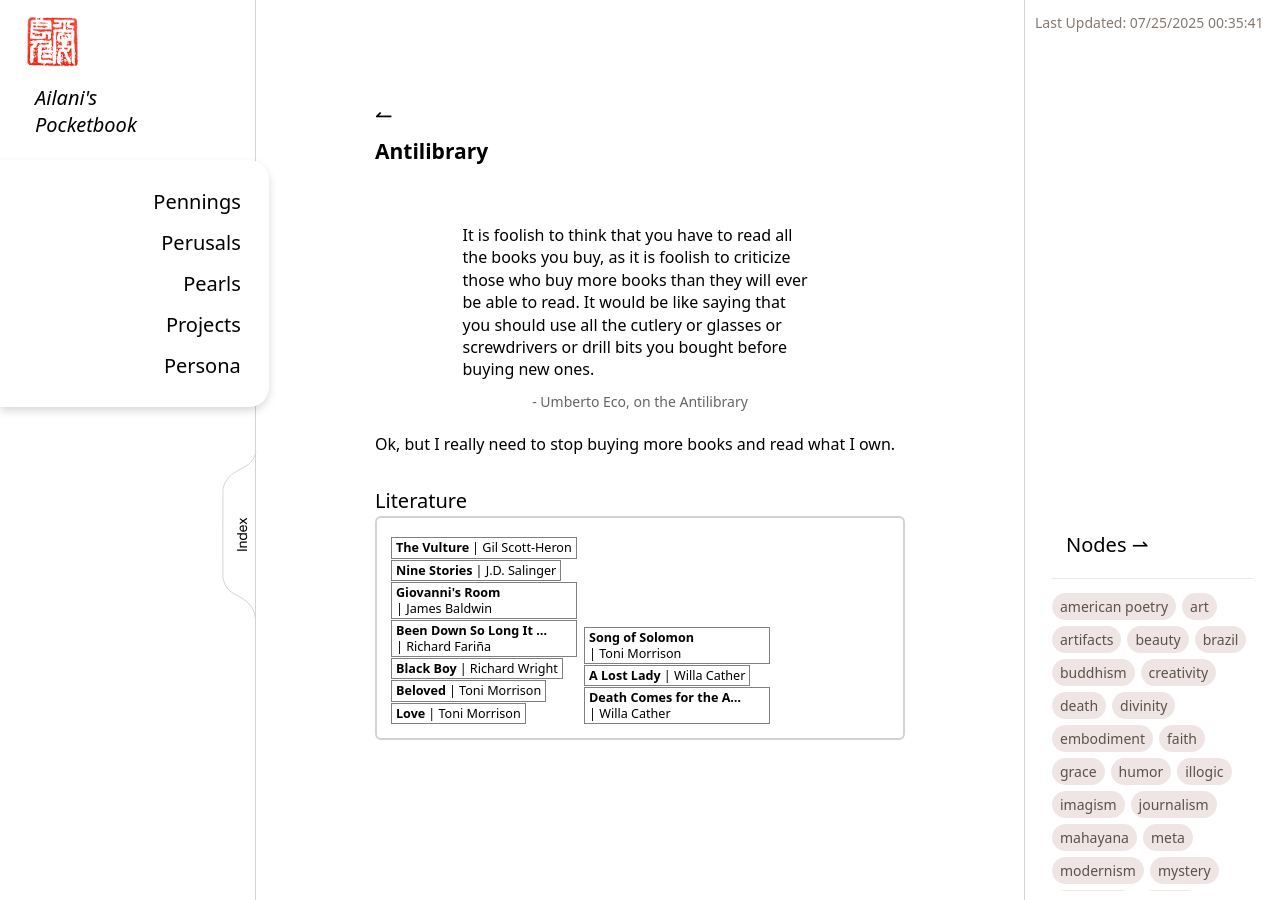
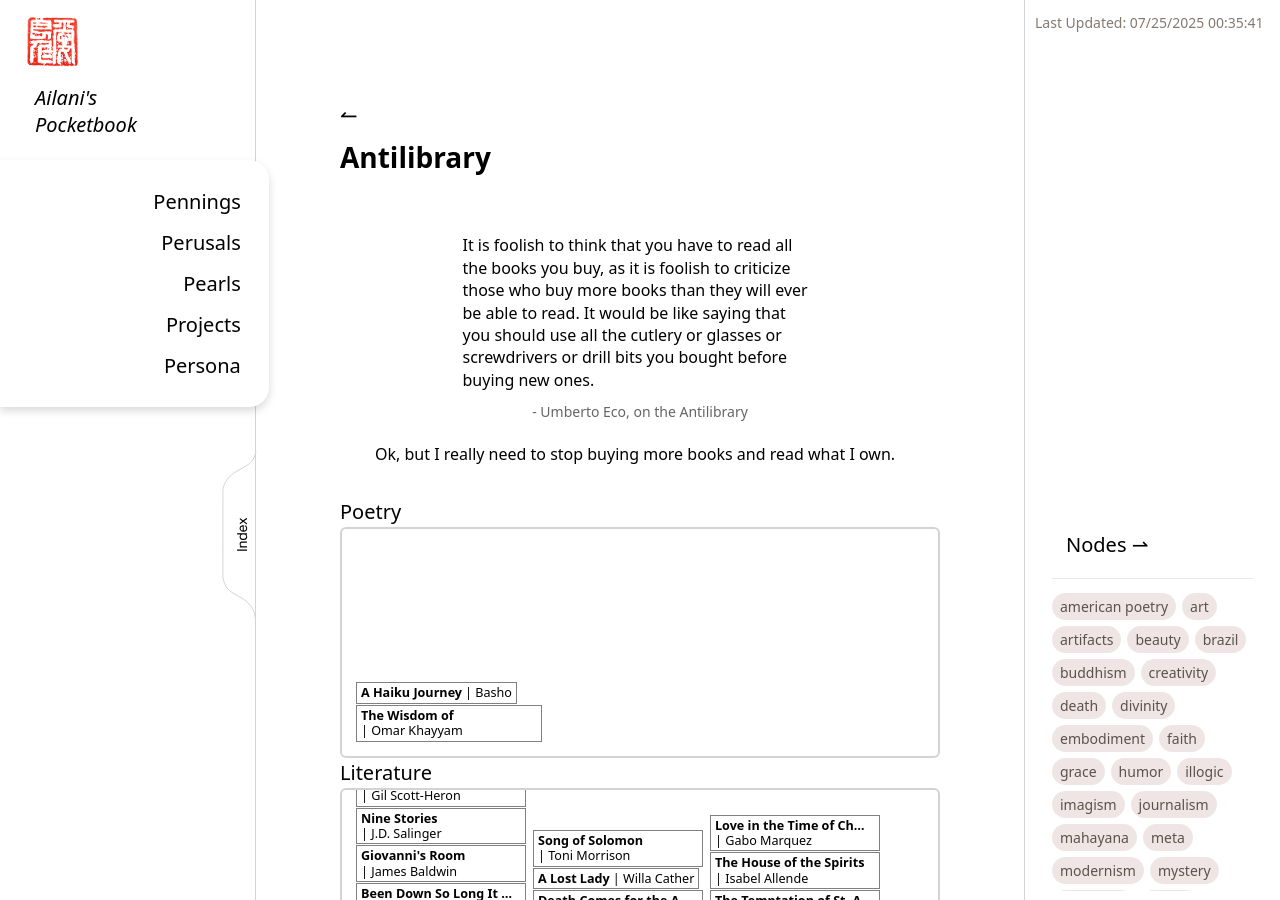
Before and after one commit to ailanisl/ailanisl.github.io, a Jekyll site: the page built from antilibrary.html, in a window 1280 px wide and 900 px high. Built offline with Jekyll 4.4.1, drawn with Linux system fonts in a browser that asks for light colours; some of the changed text lies outside the part shown.

Commit message:
antilibrary stuff

```diff
--- a/_layouts/home.html
+++ b/_layouts/home.html
@@ -133,7 +133,7 @@
                             Where is the knowledge we have lost in information?</i> <br>
                             - TS Eliot
                             </p>
-        <div class = "intro-section">
+        <div class = "intro-section" >
             {{ content }}
         </div>
 
--- a/_layouts/post.html
+++ b/_layouts/post.html
@@ -45,7 +45,7 @@
   </div>
 
     <!--Tags-->
-  <footer class="post-footer">
+  <div class="post-footer">
 
     {% if site.data.footnotes %}
       <hr>
@@ -64,7 +64,7 @@
     {%- endif -%}
     </div>
 
-  </footer>
+  </div>
   {%- if site.disqus.shortname -%}
     {%- include disqus_comments.html -%}
   {%- endif -%}
--- a/antilibrary.html
+++ b/antilibrary.html
@@ -4,6 +4,14 @@
 permalink: /perusals/antilibrary/
 ---
 <style>
+  .main-content {
+    max-width: fit-content;
+  }
+.antilibrary-space a[href^='http']::after {
+  content: none;
+
+
+}
     .antilibrary-quote {
         display: flex;
         flex-direction: column;
@@ -23,26 +31,49 @@
 
 
     }
+    #library-header-wrapper {
+      width: 530px; margin-left: auto; margin-right: auto;
+    }
     .area-stacks {
         display: flex;
         flex-direction: row;
         border: 2px double lightgray;
         padding: 1rem;
         border-radius: 6px;
-        height: 16rem;
-        width: 530px;
+        height: 16.5rem;
+        width: 100%;
         gap: 0.5rem;
         overflow-x: auto;
         scroll-behavior: smooth;
-        scrollbar-width: none;
+        -webkit-overflow-scrolling: touch;
+
+        align-items: flex-end;
+        flex-wrap: nowrap;
+
+        width: 600px;
+
     }
     .area-stack {
         display: flex;
         flex-direction: column-reverse;
         gap: 1px;
-        flex-wrap: no-wrap;
-        overflow: hidden;
+        max-height: 16rem;
+        flex-wrap: nowrap;
+        flex-shrink: 1;
     }
+
+.area-stacks::-webkit-scrollbar {
+  height: 6px;
+}
+
+.area-stacks::-webkit-scrollbar-thumb {
+  background: #aaa;
+  border-radius: 3px;
+}
+
+
+
+
     .tbr-spine {
         border: 1px double grey;
         padding: 2px 4px;
@@ -71,9 +102,23 @@
 
     }
 
+    @media (max-width: 1100px) {
+      .area-stacks {
+        width: 500px;
+        margin:auto;
+      }
+    }
+
     @media (max-width: 914px) {
       .area-stacks {
-        width: 400px;
+        width: 480px;
+        margin:auto;
+      }
+
+    }
+    @media (max-width: 814px) {
+      .area-stacks {
+        width: 390px;
         margin:auto;
       }
     }
@@ -82,22 +127,48 @@
         width: 300px;
         margin:auto;
         overflow-y: scroll;
+        height: fit-content;
       }
+      .area-stack {
+        height: fit-content;
+        max-height: fit-content;
+      }
+      .main-content  {
+        width: auto;
+        margin-left: 5%;
+        margin-right: 5%;
+        flex: 1;
+      }
+      #library-head-wrapper {
+        width: auto;
+        margin-left: 5%;
+        margin-right: 5%;
+      }
+      .antilibrary-quote p {
+        max-width: none;
+        width: auto;
+        margin-left: 5%;
+        margin-right: 5%;
+      }
+
     }
 
 
 </style>
 
-<article class="post h-entry" itemscope itemtype="http://schema.org/BlogPosting">
-  <div class="book-head-wrapper">
+  <div id="library-head-wrapper" >
     <header class="post-header">
       <a href="{{ '/perusals/#log-section' | relative_url }}" class="back-button">&#8636;</a>
 
       <h1 class="post-title p-name" itemprop="name headline">{{ page.title | escape }}</h1>
       </header>
     </div>
+
+
+
 <div class="antilibrary-space">
 
+  <div id="antilibrary-intro" style="max-width: 530px; margin-left: auto; margin-right: auto;">
       <div class="antilibrary-quote" >
           <p>It is foolish to think that you have to read all the books you buy, as it is foolish to criticize those who buy more books than they will
           ever be able to read. It would be like saying that you should use all  the cutlery or glasses or screwdrivers or drill bits you bought before buying new ones.</p>
@@ -106,27 +177,39 @@
       </div>
       <br>
     <p>Ok, but I really need to stop buying more books and read what I own.</p><br>
+  </div>
+
+
+
+
 {% assign grouped_by_category = site.tbrs | group_by_exp: "item", "item.categories[0]" %}
 
-{% for category in grouped_by_category  %}
+{% for category in grouped_by_category | sort %}
 <div class="shelf-frame">
   <h2 style="font-weight: normal;">{{ category.name | capitalize }}</h2>
 
   {% assign grouped_by_area = category.items | group_by: "area" %}
-  <div
-  <div class="area-stacks" data-area="{{area_group.name}}">
+
+  <div class="area-stacks">
     {% for area_group in grouped_by_area %}
+  <div class="area-stacks" data-area="{{ area_group.name }}">
     {% assign sorted_items = area_group.items | sort: "author" %}
     {% for tbr in sorted_items %}
-
-<!--      <div class="area-stack">-->
-            <div class="tbr-spine" >
-                <span class="book-title" style="font-weight: 600; padding-right: 3px;">{{ tbr.title | truncate: 25, '…' }} </span> | {{ tbr.author }}
+      <div class="tbr-spine">
+        <span class="book-title" style="font-weight: 600; padding-right: 3px;">
+          {% if tbr.link %}
+            <a href="{{tbr.link}}" style="content: none; text-decoration: none;" target="_blank" rel="noopener noreferrer">{{ tbr.title | truncate: 25, '…' }}</a>
+          {% else %}
+            {{ tbr.title | truncate: 25, '…' }}
+          {% endif %}
+        </span> | {{ tbr.author }}
+      </div>
+    {% endfor %}
   </div>
 {% endfor %}
 
-    {% endfor %}
   </div>
+
 </div>
   {% endfor %}
 </div>
--- a/assets/styles.css
+++ b/assets/styles.css
@@ -535,7 +535,9 @@
   max-width: 500px;
   margin-bottom: 70px;
   margin-top: 150px;
+
 }
+
 
 /* FEATURES LIST */
 #writing-section {
--- a/perusals.html
+++ b/perusals.html
@@ -37,7 +37,8 @@
 
 @media (max-width: 640px) {
     .carousel-section {
-        max-width: 330px;
+        width: 330px;
+        max-width: none;
   }
 
 }
```
Also changed, not shown: _tbrs/a-haiku-journey.md (added, +7 -0 lines), _tbrs/been-down-so-long.md (+1 -0 lines), _tbrs/collected-novelas.md (added, +7 -0 lines), _tbrs/love-in-the-time-of-cholera.md (added, +7 -0 lines), _tbrs/ms-dalloway.md (added, +7 -0 lines), _tbrs/my-name-is-red.md (added, +7 -0 lines), _tbrs/one-day-in-the-life.md (added, +7 -0 lines), _tbrs/the-death-of-artemio-cruz.md (added, +8 -0 lines), _tbrs/the-house-of-the-spirits.md (added, +7 -0 lines), _tbrs/the-temptation-of-saint-anthony.md (added, +8 -0 lines), _tbrs/the-wisdom-of-omar-khayyam.md (added, +8 -0 lines). Lines whose indentation alone changed are shown as unchanged.
